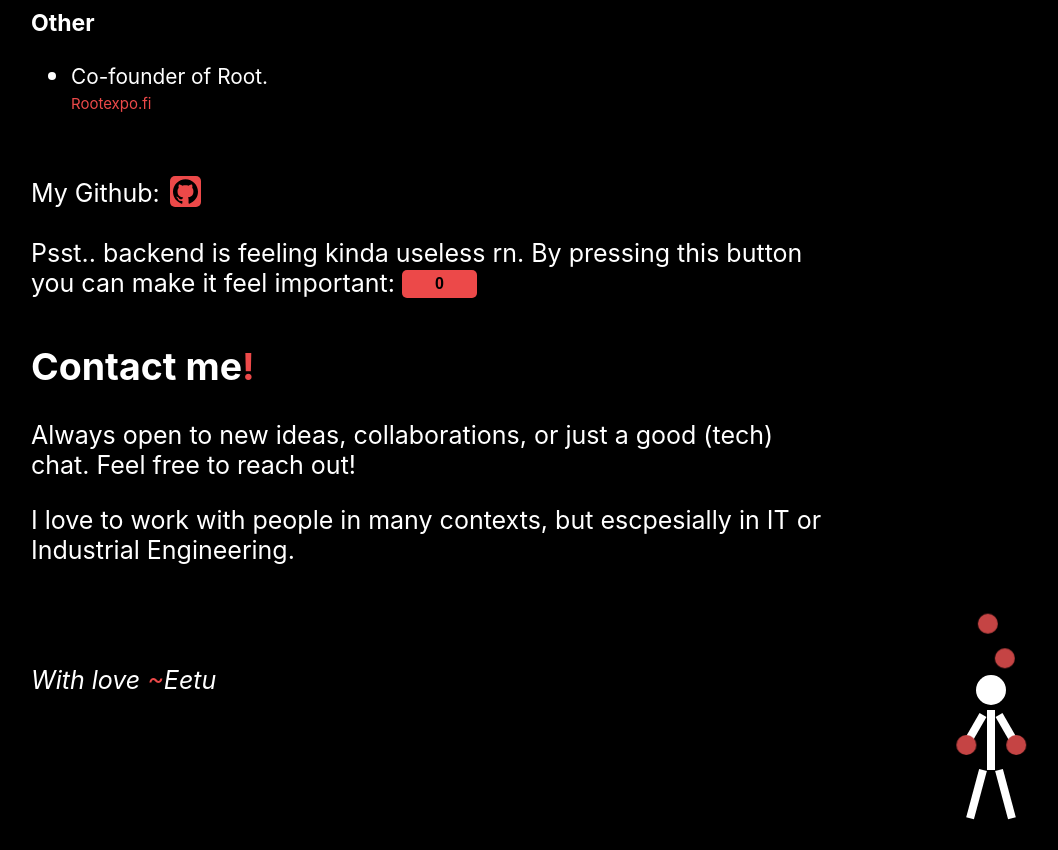
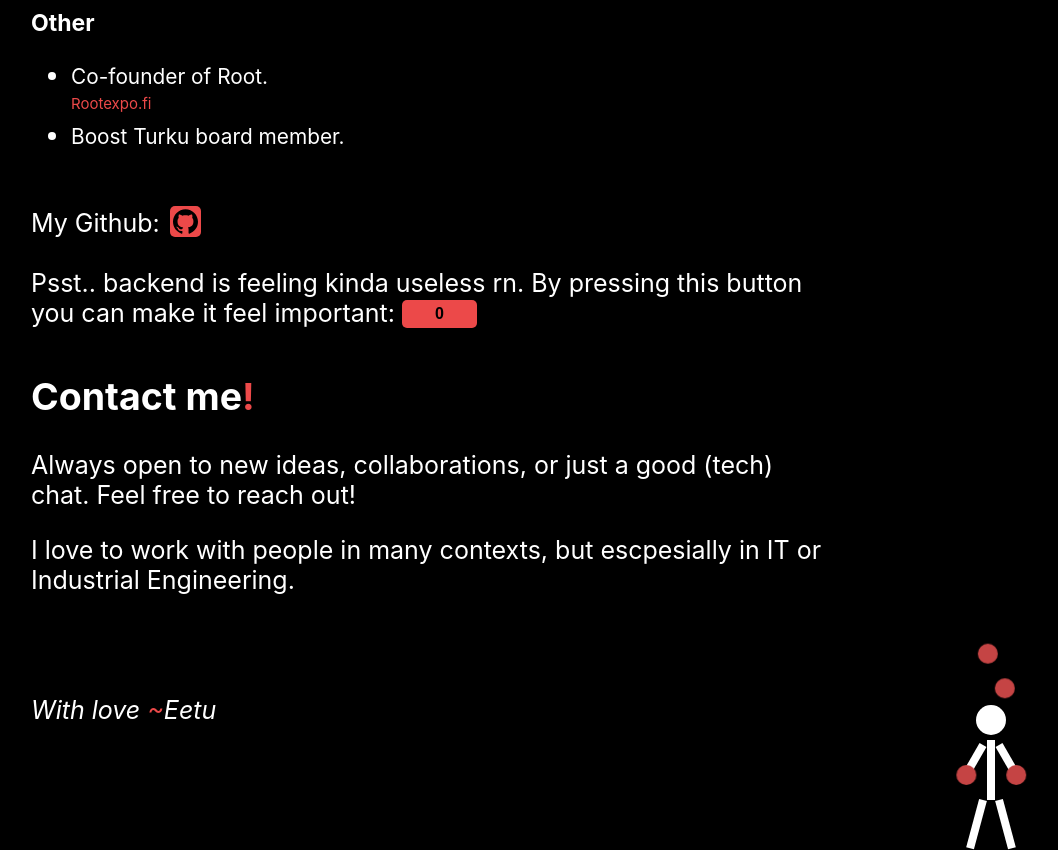
Before and after one commit to eetusalm1nen/website, a React (Create React App) app in the folder frontend/: page / in a window 1280 px wide. Shown: the part 1740-2590 px from the top of the page, without its empty margins (209-1267 px from the left). Before the commit the page ends 2560 px from the top, so only its background shows below. Built offline with nearby package versions, Linux system fonts and the light colour scheme; no server answers.

Commit message:
Add Boost Turku board member to Projects list

```diff
--- a/frontend/src/components/Projects.js
+++ b/frontend/src/components/Projects.js
@@ -53,6 +53,7 @@ function Projects() {
           <ul className="irl-list">
             <li><small>Co-founder of Root.</small></li>
             <a href="https://rootexpo.fi" className="red-question">Rootexpo.fi</a>
+            <li><small>Boost Turku board member.</small></li>
           </ul>
 
           <br />
```
